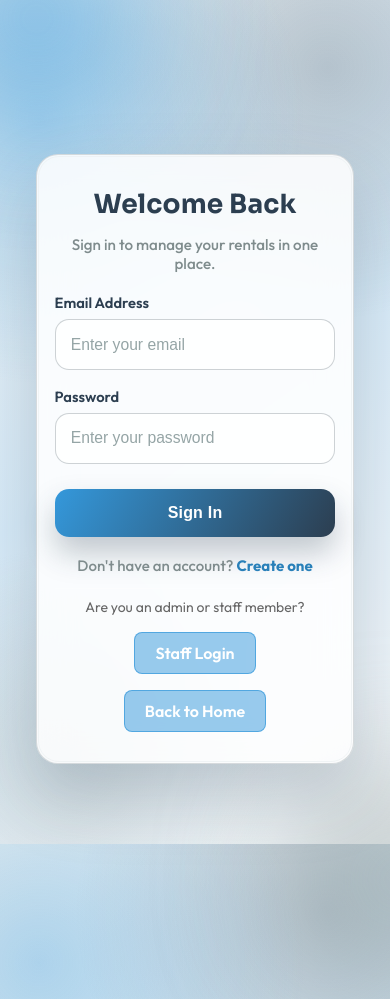
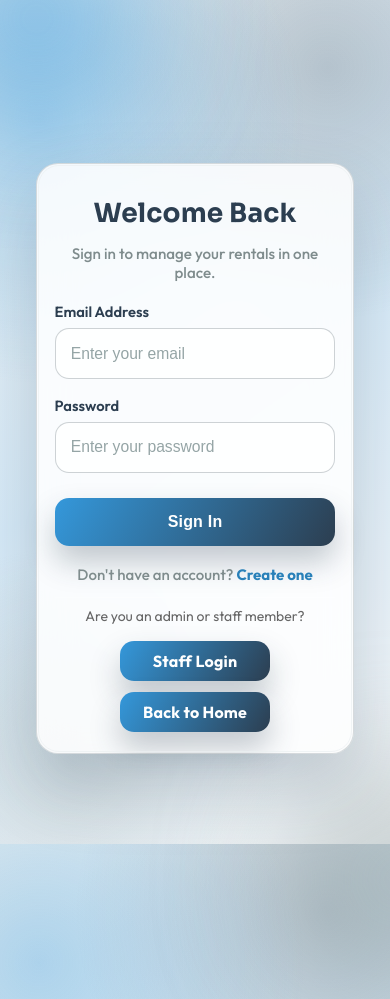
Before and after one commit to dewshan001/RentalSystem, a website: page frontend/login.html in a window 390 px wide. Shown: the top 999 px of the page. Drawn offline with Linux system fonts and the light colour scheme.

Commit message:
Standardize auth links with glass-btn and flex
Replace standalone inline-styled links with a centered flex container and apply the existing `glass-btn` class for the auth navigation buttons. Updates made in frontend/login.html, frontend/register.html, and frontend/staff-login.html to introduce consistent min-width, padding, gap, and wrapping so the Staff Login, Back to Home, and User Login buttons align and behave responsively. No functional behavior changes.

```diff
--- a/frontend/login.html
+++ b/frontend/login.html
@@ -40,15 +40,14 @@
 
           <div style="text-align: center; margin-top: 0.4rem;">
             <p style="color: #666; font-size: 14px; margin-bottom: 1rem;">Are you an admin or staff member?</p>
-            <a href="/staff-login" style="display: inline-block; padding: 10px 20px; background: rgba(52, 152, 219, 0.5); color: white; text-decoration: none; border-radius: 8px; font-weight: 600; transition: all 0.3s; border: 1px solid rgba(52, 152, 219, 0.7);">
-              Staff Login
-            </a>
-          </div>
-
-          <div style="text-align: center; margin: 1rem 0 0.6rem;">
-            <a href="/" style="display: inline-block; padding: 10px 20px; background: rgba(52, 152, 219, 0.5); color: white; text-decoration: none; border-radius: 8px; font-weight: 600; transition: all 0.3s; border: 1px solid rgba(52, 152, 219, 0.7);">
-              Back to Home
-            </a>
+            <div style="display: flex; justify-content: center; align-items: center; gap: 0.7rem; flex-wrap: wrap;">
+              <a href="/staff-login" class="glass-btn" style="display: inline-block; width: auto; min-width: 150px; margin-top: 0; padding: 10px 20px; text-align: center; text-decoration: none;">
+                Staff Login
+              </a>
+              <a href="/" class="glass-btn" style="display: inline-block; width: auto; min-width: 150px; margin-top: 0; padding: 10px 20px; text-align: center; text-decoration: none;">
+                Back to Home
+              </a>
+            </div>
           </div>
         </form>
       </div>
```
Also changed, not shown: frontend/register.html (+8 -9 lines), frontend/staff-login.html (+8 -3 lines).
